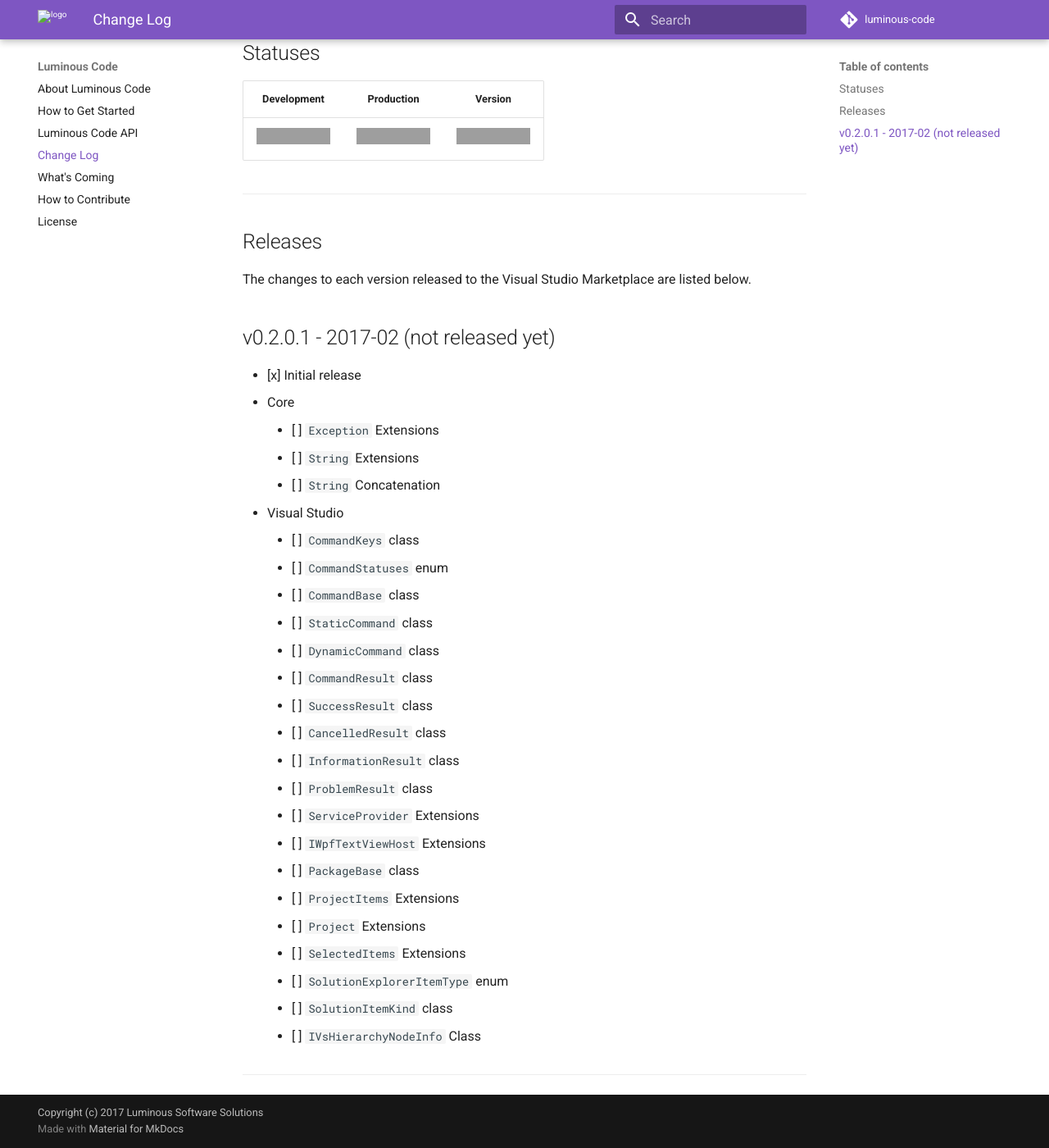
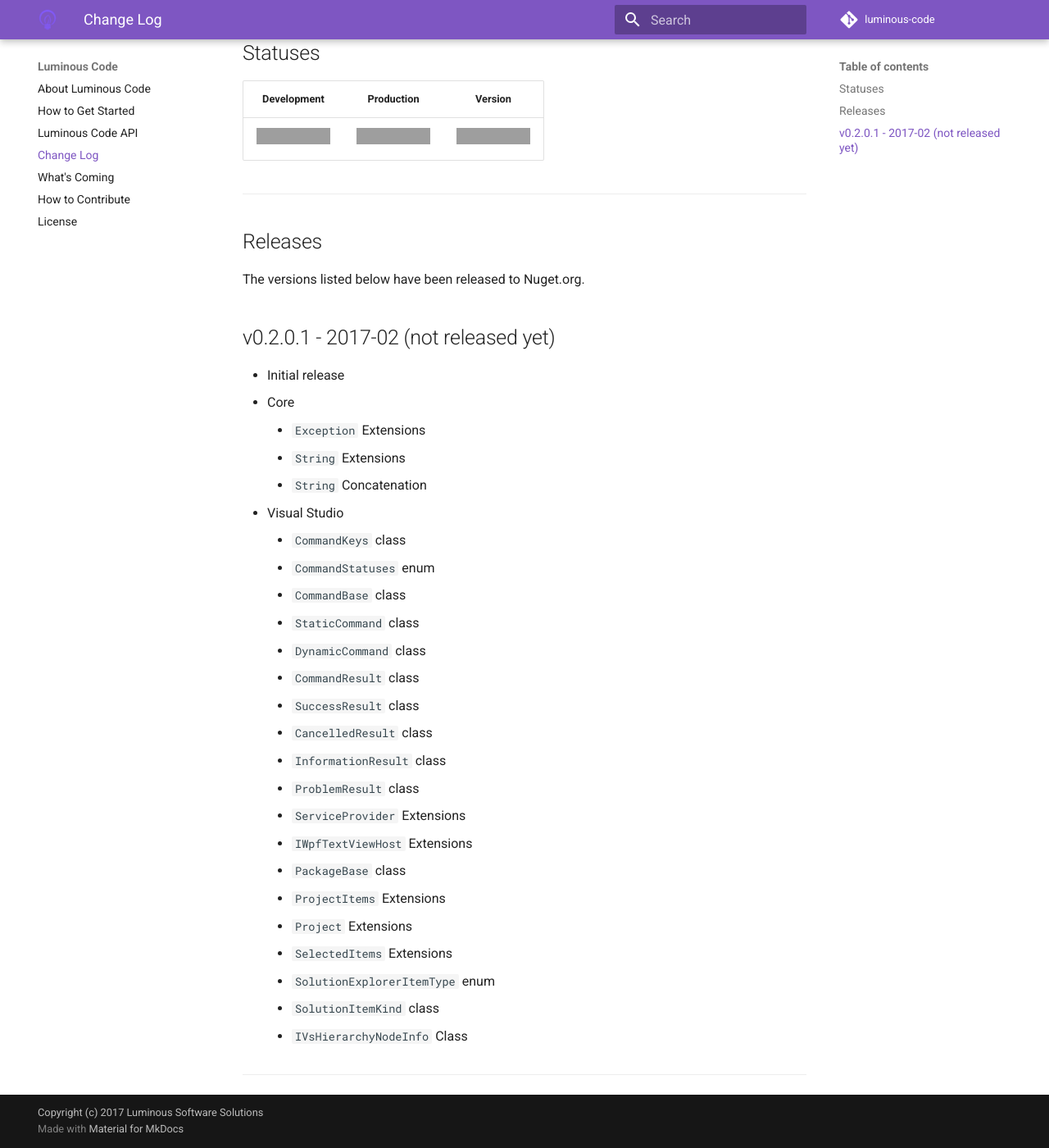
Before and after one commit to luminous-software/luminous-code, an MkDocs documentation site: the page built from mkdocs/changelog.md, in a window 1280 px wide and 1400 px high, scrolled down 133 px. Shown: the whole window at 82% size. Built offline with MkDocs 1.6.1 and Material for MkDocs 9.7.7, drawn with Linux system fonts in a browser that asks for light colours; comment, search, counter and statistics services are not loaded; old or Windows-style settings are respelled for this version of MkDocs; grey boxes are pictures that could not be loaded.

Commit message:
Update changelog.md, index.md, mkdocs.yml

````diff
--- a/mkdocs.yml
+++ b/mkdocs.yml
@@ -1,8 +1,8 @@
 site_name: 'Luminous Code'
 site_description: ''
 site_author: 'Yann Duran'
-site_url: 'https://luminous-software.github.io/luminous-code'
-site_favicon: 'images/favicon.ico'
+site_url: 'https://luminous-software.solutions/luminous-code'
+site_favicon: 'img/favicon.ico'
 
 repo_name: 'luminous-code'
 repo_url: 'https://github.com/luminous-software/luminous-code'
@@ -24,7 +24,7 @@
 
 extra:
   version: 'v0.2.0.1'
-  logo: 'images/logo.png'
+  logo: 'img/logo.png'
 
   palette:
     primary: 'deep purple'
--- a/mkdocs/changelog.md
+++ b/mkdocs/changelog.md
@@ -2,40 +2,44 @@
 
 | Development | Production | Version |
 |:-----------:|:----------:|:-------:|
-| ![Visual Studio Team services](https://img.shields.io/vso/build/lumiinus/f216dc0e-1381-47f0-a1c5-fd85f180cded/8.svg) | [![AppVeyor](https://img.shields.io/appveyor/ci/luminous-software/luminous-code.svg)]() | [![GitHub tag](https://img.shields.io/github/tag/luminous-software/luminous-code.svg)]() |
+| ![Development][development] | ![Production][production] | ![GitHub tag][github] |
 
 ---
 
 ## Releases
 
-The changes to each version released to the Visual Studio Marketplace are listed below.
+The versions listed below have been released to Nuget.org.
 
 ## v0.2.0.1 - 2017-02 (not released yet)
 
-- [x] Initial release
+- Initial release
   - Core
-    - [ ] ```Exception``` Extensions
-    - [ ] ```String``` Extensions
-    - [ ] ```String``` Concatenation
+    - ```Exception``` Extensions
+    - ```String``` Extensions
+    - ```String``` Concatenation
   - Visual Studio
-    - [ ] ```CommandKeys``` class
-    - [ ] ```CommandStatuses``` enum
-    - [ ] ```CommandBase``` class
-      - [ ] ```StaticCommand``` class
-      - [ ] ```DynamicCommand``` class
-    - [ ] ```CommandResult``` class
-      - [ ] ```SuccessResult``` class
-      - [ ] ```CancelledResult``` class
-      - [ ] ```InformationResult``` class
-      - [ ] ```ProblemResult``` class
-    - [ ] ```ServiceProvider``` Extensions
-    - [ ] ```IWpfTextViewHost``` Extensions
-    - [ ] ```PackageBase``` class
-    - [ ] ```ProjectItems``` Extensions
-    - [ ] ```Project``` Extensions
-    - [ ] ```SelectedItems``` Extensions
-    - [ ] ```SolutionExplorerItemType``` enum
-    - [ ] ```SolutionItemKind``` class
-    - [ ] ```IVsHierarchyNodeInfo``` Class
+    - ```CommandKeys``` class
+    - ```CommandStatuses``` enum
+    - ```CommandBase``` class
+      - ```StaticCommand``` class
+      - ```DynamicCommand``` class
+    - ```CommandResult``` class
+      - ```SuccessResult``` class
+      - ```CancelledResult``` class
+      - ```InformationResult``` class
+      - ```ProblemResult``` class
+    - ```ServiceProvider``` Extensions
+    - ```IWpfTextViewHost``` Extensions
+    - ```PackageBase``` class
+    - ```ProjectItems``` Extensions
+    - ```Project``` Extensions
+    - ```SelectedItems``` Extensions
+    - ```SolutionExplorerItemType``` enum
+    - ```SolutionItemKind``` class
+    - ```IVsHierarchyNodeInfo``` Class
 
 ---
+
+[development]: https://img.shields.io/vso/build/lumiinus/f216dc0e-1381-47f0-a1c5-fd85f180cded/8.svg
+[production]: https://img.shields.io/appveyor/ci/luminous-software/luminous-code.svg
+[github]: https://img.shields.io/github/tag/luminous-software/luminous-code.svg
````
Also changed, not shown: mkdocs/index.md (+5 -25 lines).
